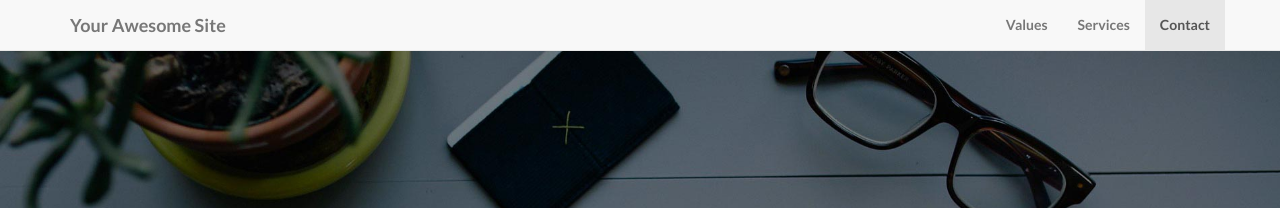
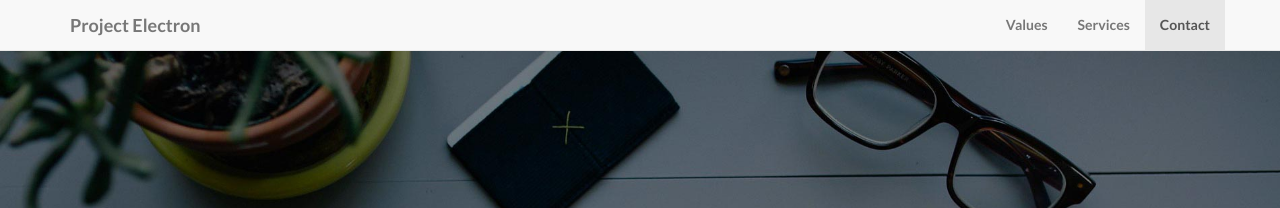
Before and after one commit to RockefellerArchiveCenter/project_electron, a Jekyll site: the page built from index.html, in a window 1280 px wide. Shown: the top 208 px of the page. Built offline with Jekyll 4.4.1, drawn with Linux system fonts in a browser that asks for light colours.

Commit message:
Changed site title

```diff
--- a/_config.yml
+++ b/_config.yml
@@ -3,7 +3,7 @@
 # ----------------------- #
 
 url: http://yoursite.com
-title: Your Awesome Site
+title: Project Electron
 email: your-email@domain.com
 author: Your Name
 description: > # "Write an awesome description for your new site here.
```
